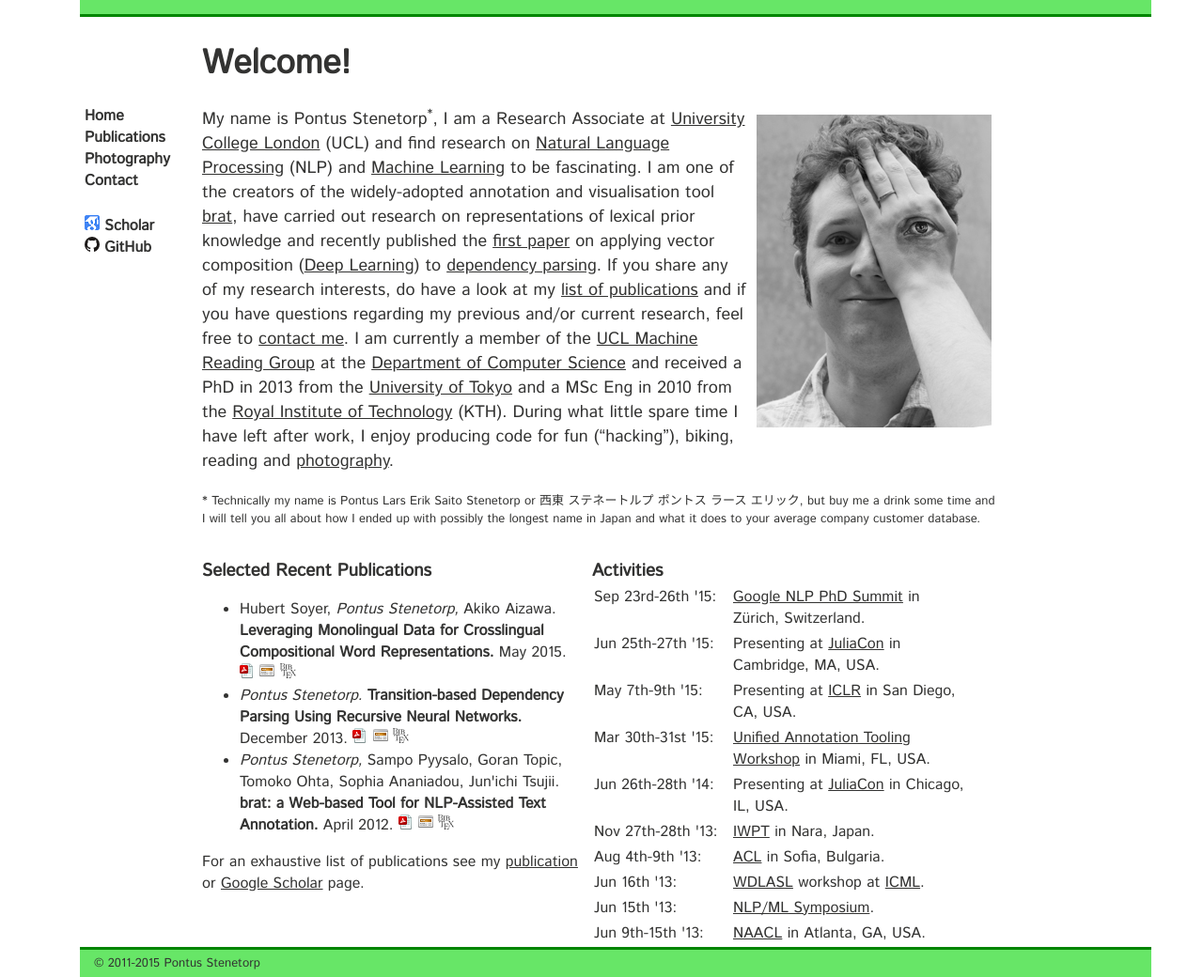
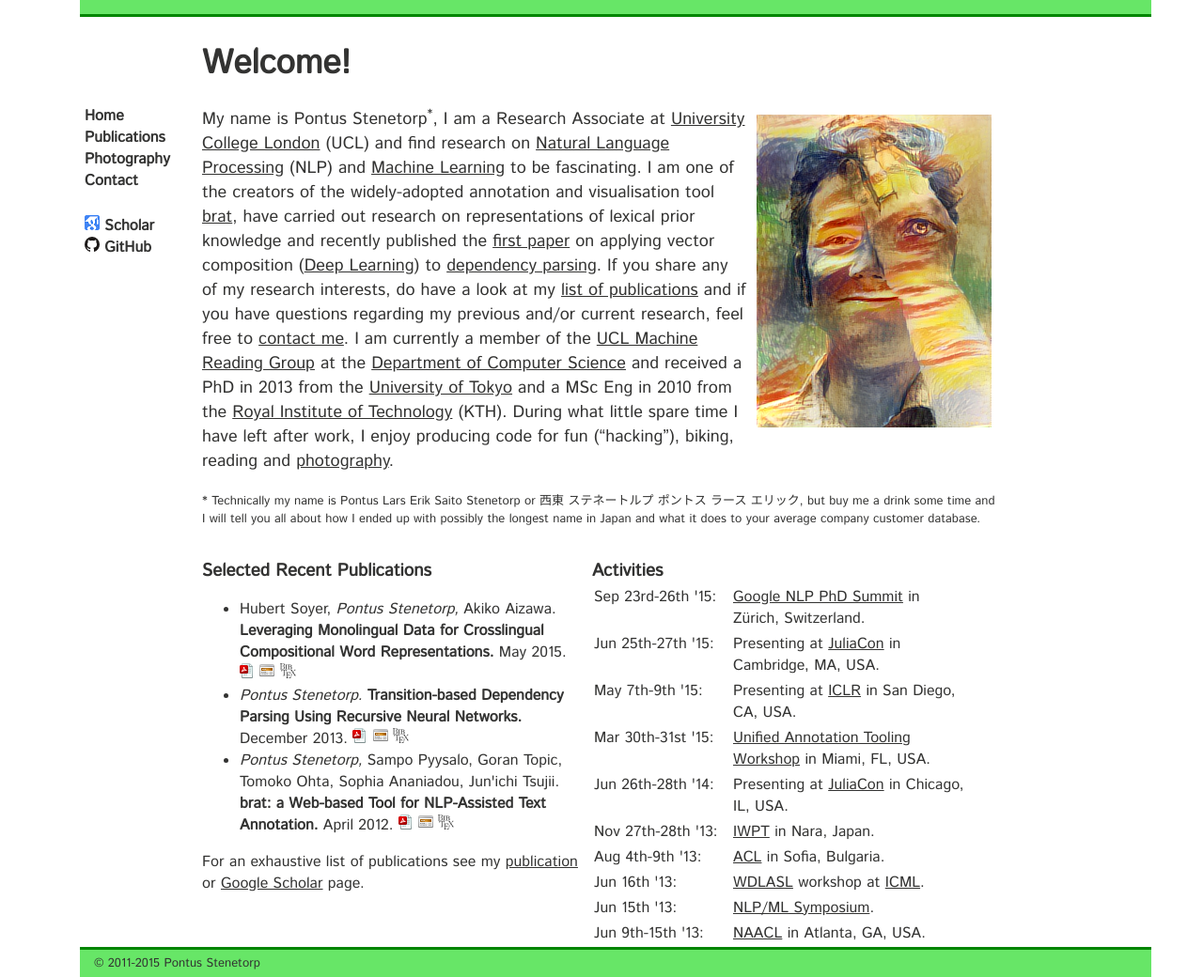
Before and after one commit to gbouchar/ninjin.github.io, a Jekyll site: the page built from index.md, in a window 1280 px wide. Shown: the whole page at 94% size. Built offline with Jekyll 4.4.1, drawn with Linux system fonts in a browser that asks for light colours; Markdown is read by kramdown in place of the engine named in the settings.

Commit message:
Changed to "neural style" portrait
Generated using the implementation of "A Neural Algorithm of Artistic
Style" (Gatys et al. 2015) by @jcjohnson and the portrait of Friedrich
Nietzsche by Edvard Munch from the Munch Museum in Oslo.

```diff
--- a/index.md
+++ b/index.md
@@ -6,9 +6,18 @@ cmeta:  "Homepage of your run-of-the-mill post-doctoral researcher
 ---
 
 <a href="img/brain_ct_scan_2014-04-05.jpg" style="cursor: default">
-    <img id="portrait" src="img/pontus_stenetorp_eye-painting_-_2013-05-25.jpg"
+    <img id="portrait" src="img/pontus_stenetorp_eye-painting_-_2013-05-25_neural-style_-_2015-09-03.png"
         alt="Pontus Stenetorp covering his left eye with an eye painted on the back of his hand"/>
 </a>
+<script type="text/javascript">
+// Display the original image on mouse-over.
+portrait.addEventListener('mouseenter', function(event) {
+    portrait.src='img/pontus_stenetorp_eye-painting_-_2013-05-25.jpg'
+})
+portrait.addEventListener('mouseout', function(event) {
+    portrait.src='img/pontus_stenetorp_eye-painting_-_2013-05-25_neural-style_-_2015-09-03.png'
+})
+</script>
 
 My name is Pontus Stenetorp<a class="fnote" href="#fnote-name">*</a>,
 I am a Research Associate at [University College London][ucl] (UCL) and find
```
Also changed, not shown: img/pontus_stenetorp_eye-painting_-_2013-05-25_neural-style_-_2015-09-03.png (added).
